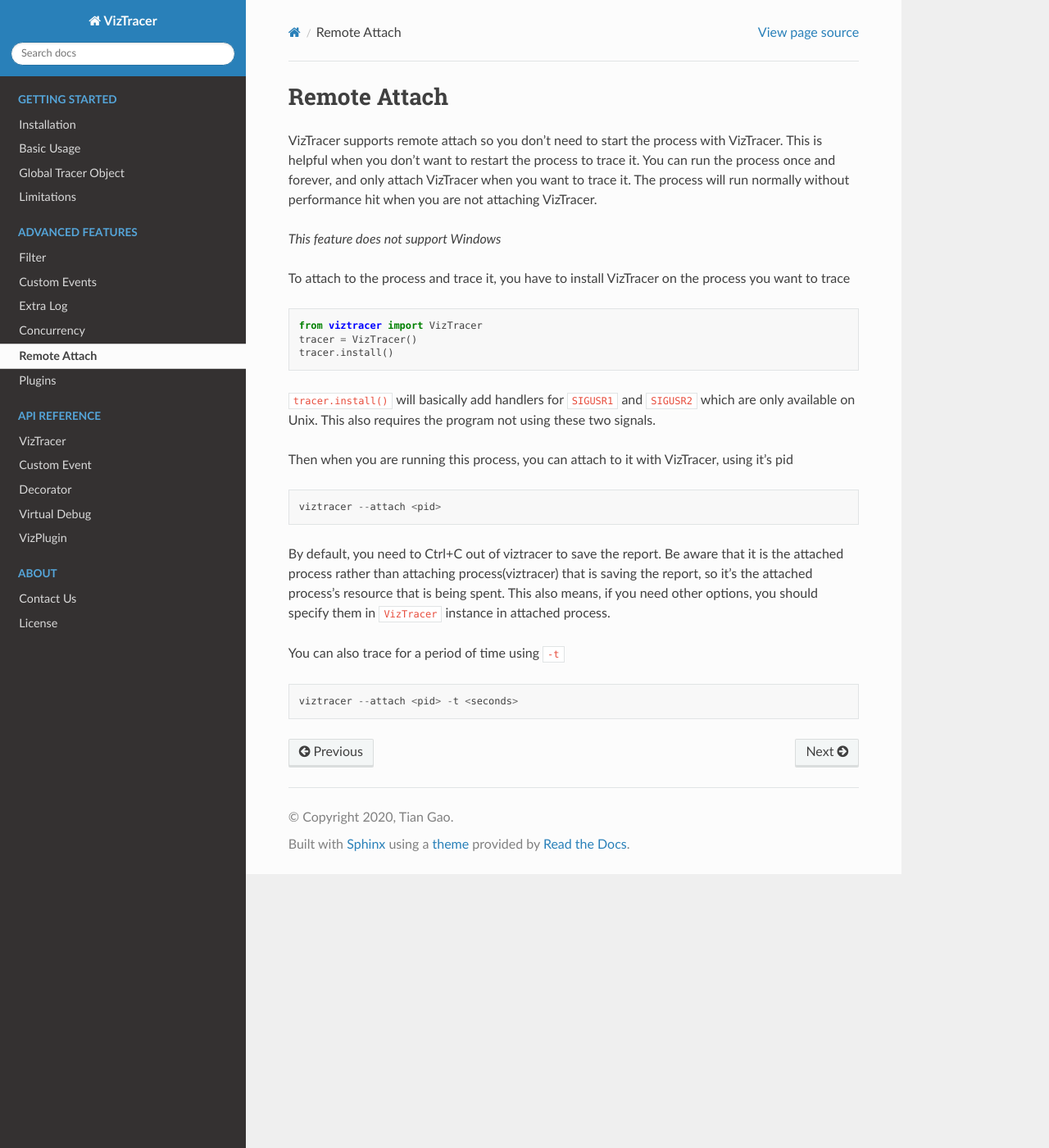
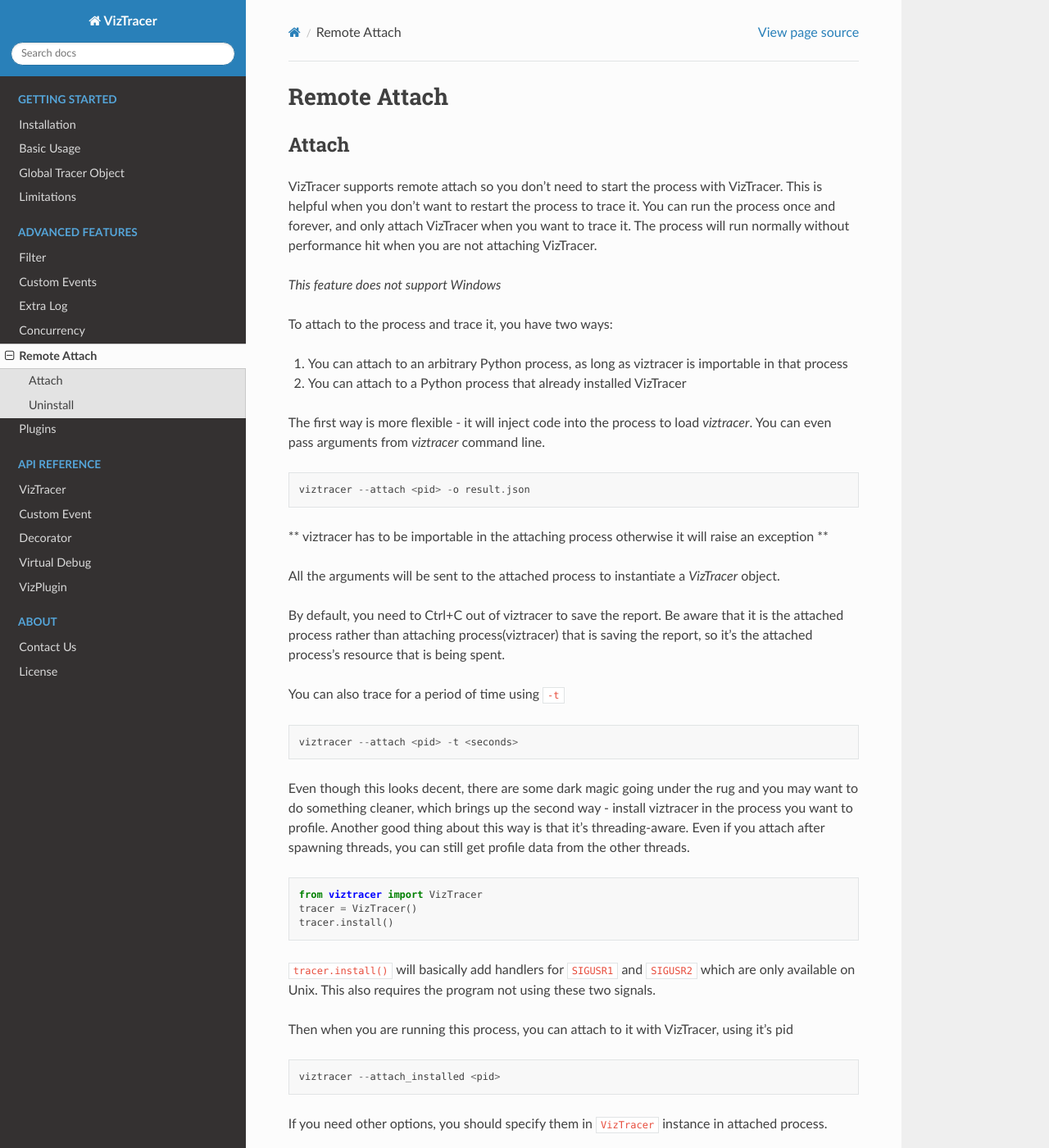
Before and after one commit to gaogaotiantian/viztracer, a Sphinx documentation site: the page built from docs/source/remote_attach.rst, in a window 1280 px wide and 1400 px high. Shown: the whole window at 82% size. Built offline with Sphinx 7.4.7 and the Read the Docs theme 2.0.0, drawn with Linux system fonts in a browser that asks for light colours; some of the changed text lies outside the part shown.

Commit message:
Add docs

```diff
--- a/docs/source/remote_attach.rst
+++ b/docs/source/remote_attach.rst
@@ -1,5 +1,8 @@
 Remote Attach
 =============
+
+Attach
+------
 
 VizTracer supports remote attach so you don't need to start the process with VizTracer.
 This is helpful when you don't want to restart the process to trace it. You can run
@@ -8,8 +11,36 @@
 
 *This feature does not support Windows*
 
-To attach to the process and trace it, you have to install VizTracer on the process you
-want to trace
+To attach to the process and trace it, you have two ways:
+
+1. You can attach to an arbitrary Python process, as long as viztracer is importable in that process
+2. You can attach to a Python process that already installed VizTracer
+
+The first way is more flexible - it will inject code into the process to load `viztracer`. You can even pass
+arguments from `viztracer` command line.
+
+.. code-block::
+
+    viztracer --attach <pid> -o result.json
+
+** viztracer has to be importable in the attaching process otherwise it will raise an exception **
+
+All the arguments will be sent to the attached process to instantiate a `VizTracer` object.
+
+By default, you need to Ctrl+C out of viztracer to save the report. Be aware that it is
+the attached process rather than attaching process(viztracer) that is saving the report,
+so it's the attached process's resource that is being spent.
+
+You can also trace for a period of time using ``-t``
+
+.. code-block::
+
+    viztracer --attach <pid> -t <seconds>
+
+Even though this looks decent, there are some dark magic going under the rug and you may want to do
+something cleaner, which brings up the second way - install viztracer in the process you want to profile.
+Another good thing about this way is that it's threading-aware. Even if you attach after spawning threads,
+you can still get profile data from the other threads.
 
 .. code-block:: python
 
@@ -24,15 +55,17 @@
 
 .. code-block::
 
-    viztracer --attach <pid>
+    viztracer --attach_installed <pid>
 
-By default, you need to Ctrl+C out of viztracer to save the report. Be aware that it is
-the attached process rather than attaching process(viztracer) that is saving the report,
-so it's the attached process's resource that is being spent. This also means, if you need
-other options, you should specify them in ``VizTracer`` instance in attached process.
+If you need other options, you should specify them in ``VizTracer`` instance in attached process.
 
-You can also trace for a period of time using ``-t``
+Uninstall
+---------
+
+There could be time when you want to "uninstall" VizTracer from a process. For example, for some
+reason, the attach process failed and VizTracer is left on in the process. You can do that
+with:
 
 .. code-block::
 
-    viztracer --attach <pid> -t <seconds>
+    viztracer --uninstall <pid>
```
Also changed, not shown: README.md (+1 -1 lines).
